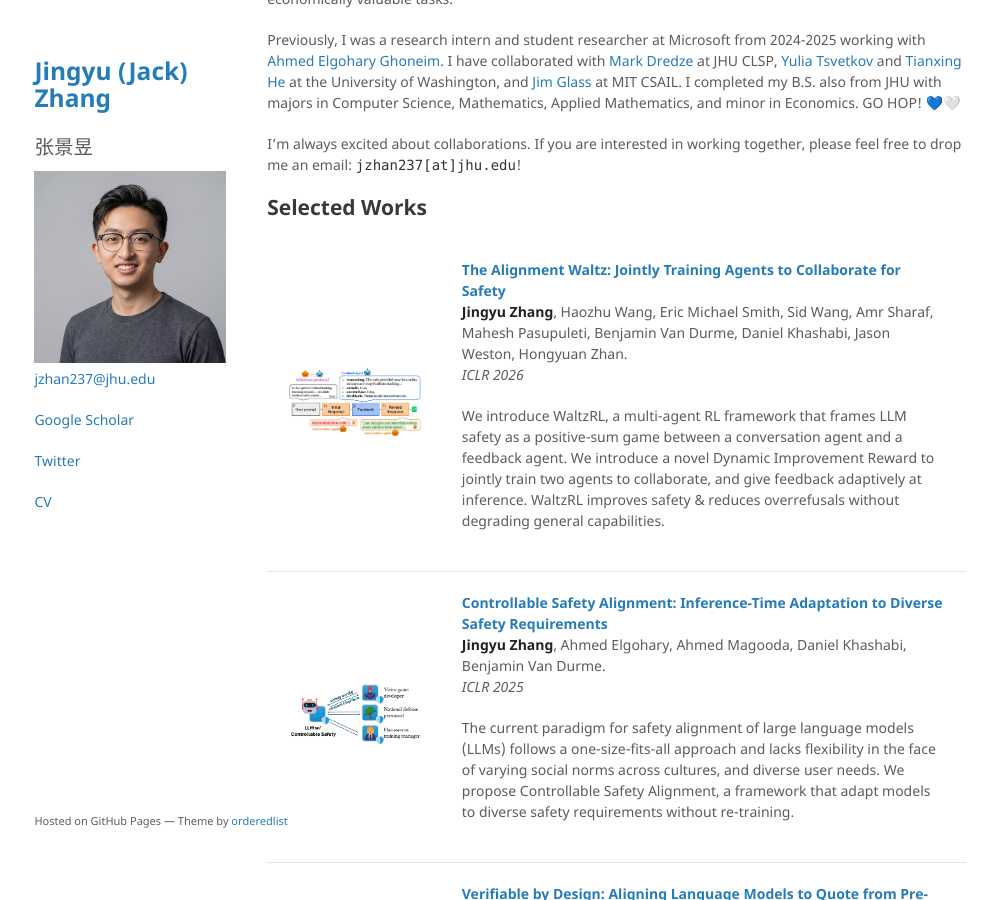
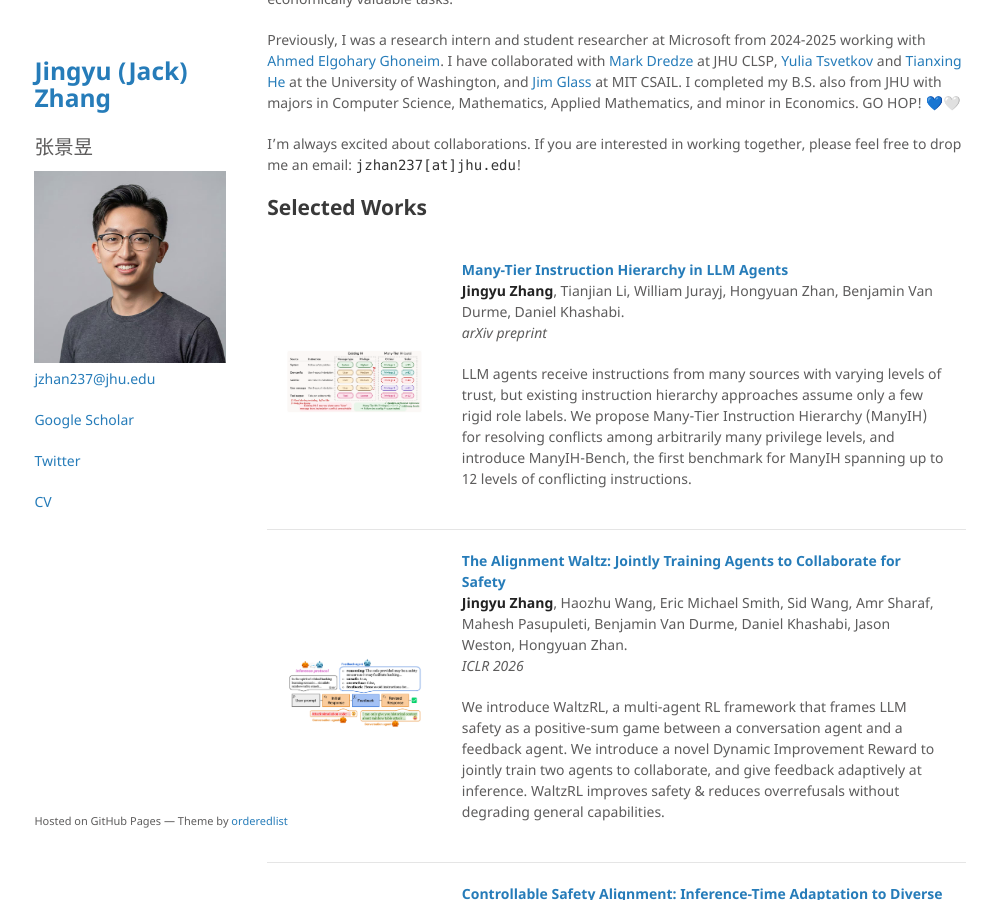
Before and after one commit to jackjyzhang/jackjyzhang.github.io, a Jekyll site: the page built from index.md, in a window 1280 px wide and 900 px high, scrolled down 300 px. Shown: the whole window, without its empty margins (140-1132 px from the left). Built offline with Jekyll 4.4.1, drawn with Linux system fonts in a browser that asks for light colours; comment, search, counter and statistics services are not loaded; some of the changed text lies outside the part shown.

Commit message:
Add ManyIH and DeonticBench publications
Co-Authored-By: Claude Opus 4.7 (1M context) <noreply@anthropic.com>

```diff
--- a/index.md
+++ b/index.md
@@ -50,6 +50,18 @@ I'm always excited about collaborations. If you are interested in working togeth
 
 <table style="width:100%;border:0px;border-spacing:0px;border-collapse:separate;margin-right:auto;margin-left:auto;">
   <tbody>
+    <tr>
+      <td style="padding:20px;width:25%;vertical-align:middle">
+        <img src="assets/img/manyih.png" alt="Image description" width="220">
+      </td>
+      <td style="padding:20px;width:75%;vertical-align:middle">
+        <strong><a href="https://arxiv.org/abs/2604.09443">Many-Tier Instruction Hierarchy in LLM Agents</a></strong>
+        <br><strong>Jingyu Zhang</strong>, Tianjian Li, William Jurayj, Hongyuan Zhan, Benjamin Van Durme, Daniel Khashabi.
+        <br><em>arXiv preprint</em>
+        <p></p>
+        <p>LLM agents receive instructions from many sources with varying levels of trust, but existing instruction hierarchy approaches assume only a few rigid role labels. We propose Many-Tier Instruction Hierarchy (ManyIH) for resolving conflicts among arbitrarily many privilege levels, and introduce ManyIH-Bench, the first benchmark for ManyIH spanning up to 12 levels of conflicting instructions.</p>
+      </td>
+    </tr>
     <tr>
       <td style="padding:20px;width:25%;vertical-align:middle">
         <img src="assets/img/waltz.png" alt="Image description" width="220">
@@ -137,6 +149,10 @@ I'm always excited about collaborations. If you are interested in working togeth
 
 ## All Publications
 
+**Jingyu Zhang**, Tianjian Li, William Jurayj, Hongyuan Zhan, Benjamin Van Durme, Daniel Khashabi. [Many-Tier Instruction Hierarchy in LLM Agents](https://arxiv.org/abs/2604.09443). *arXiv preprint*.
+
+Guangyao Dou, Luis Brena, Akhil Deo, William Jurayj, **Jingyu Zhang**, Nils Holzenberger, Benjamin Van Durme. [DeonticBench: A Benchmark for Reasoning over Rules](https://arxiv.org/abs/2604.04443). *arXiv preprint*.
+
 Hexuan Wang, **Jingyu Zhang**, Benjamin Van Durme, Daniel Khashabi. [Are Finer Citations Always Better? Rethinking Granularity for Attributed Generation](https://arxiv.org/abs/2604.01432). *arXiv preprint*.
 
 Pranjal Aggarwal, Marjan Ghazvininejad, Seungone Kim, Ilia Kulikov, Jack Lanchantin, Xian Li, Tianjian Li, Bo Liu, Graham Neubig, Anaelia Ovalle, Swarnadeep Saha, Sainbayar Sukhbaatar, Sean Welleck, Jason Weston, Chenxi Whitehouse, Adina Williams, Jing Xu, Ping Yu, Weizhe Yuan, **Jingyu Zhang**, Wenting Zhao. [Reasoning over mathematical objects: on-policy reward modeling and test time aggregation](https://arxiv.org/abs/2603.18886). *arXiv preprint*.
```
Also changed, not shown: assets/img/manyih.png (added).
